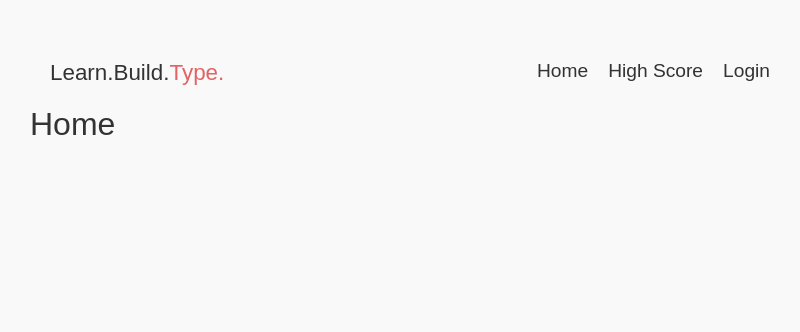
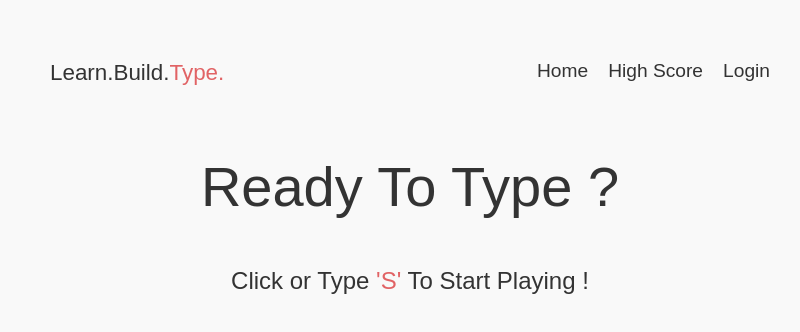
Before and after one commit to Ghoul2077/Typing-Game, a React (Create React App) app: page / in a window 1280 px wide. Shown: the top 332 px of the page, without its empty margins (230-1030 px from the left). Built offline with nearby package versions, Linux system fonts and the light colour scheme.

Commit message:
Styled the homepage

```diff
--- a/src/pages/Home.js
+++ b/src/pages/Home.js
@@ -1,9 +1,15 @@
-import React from 'react'
+import React from "react";
+import CallToAction from "../styled/callToAction.js";
+import { Accent } from "../styled/Accents.js";
+import { StyledTitle } from "../styled/Title.js";
 
 export default function Home() {
     return (
         <div>
-            <h1>Home</h1>
+            <StyledTitle>Ready To Type ?</StyledTitle>
+            <CallToAction to="/game">
+                Click or Type <Accent>'S'</Accent> To Start Playing !
+            </CallToAction>
         </div>
-    )
+    );
 }
--- /dev/null
+++ b/src/styled/Title.js
@@ -0,0 +1,8 @@
+import styled from "styled-components";
+
+export const StyledTitle = styled.h1`
+    font-size: 3.5rem;
+    text-align: center;
+    margin-bottom: 3rem;
+    margin-top: 3rem;
+`;
--- /dev/null
+++ b/src/styled/callToAction.js
@@ -0,0 +1,13 @@
+import styled from "styled-components";
+import {Link} from "react-router-dom";
+
+export default styled(Link)`
+    font-size: 1.5rem;
+    text-align: center;
+    display: block;
+    text-decoration: none;
+
+    &:hover{
+        text-decoration: underline;
+    }
+`
```
